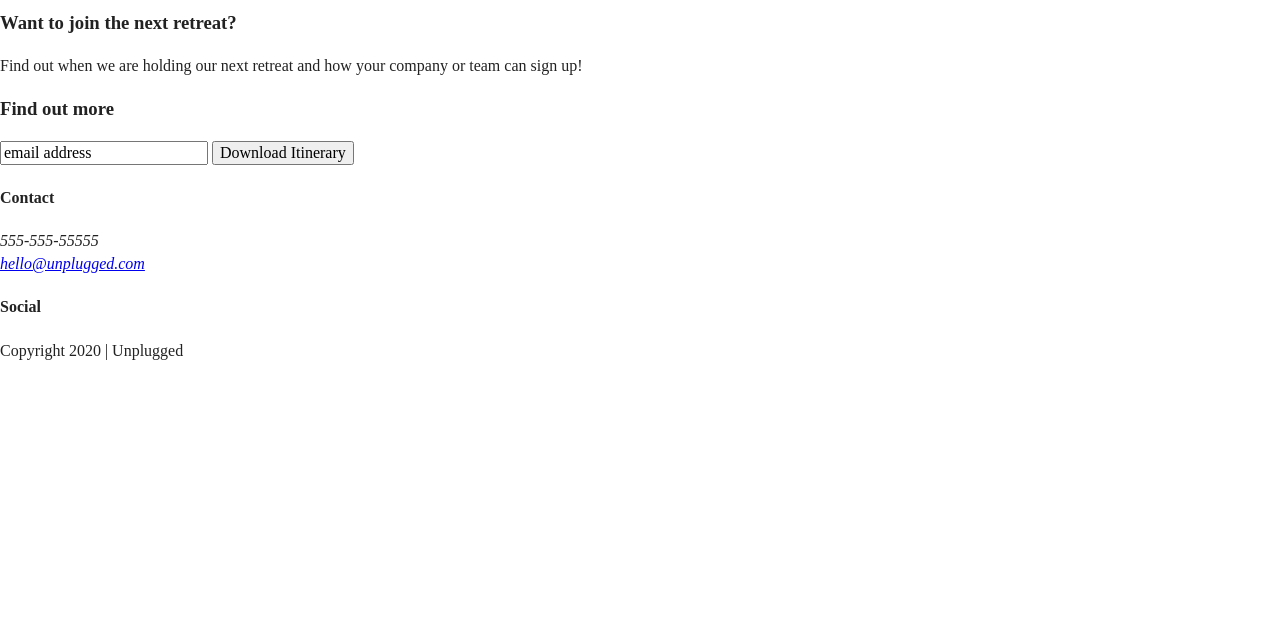
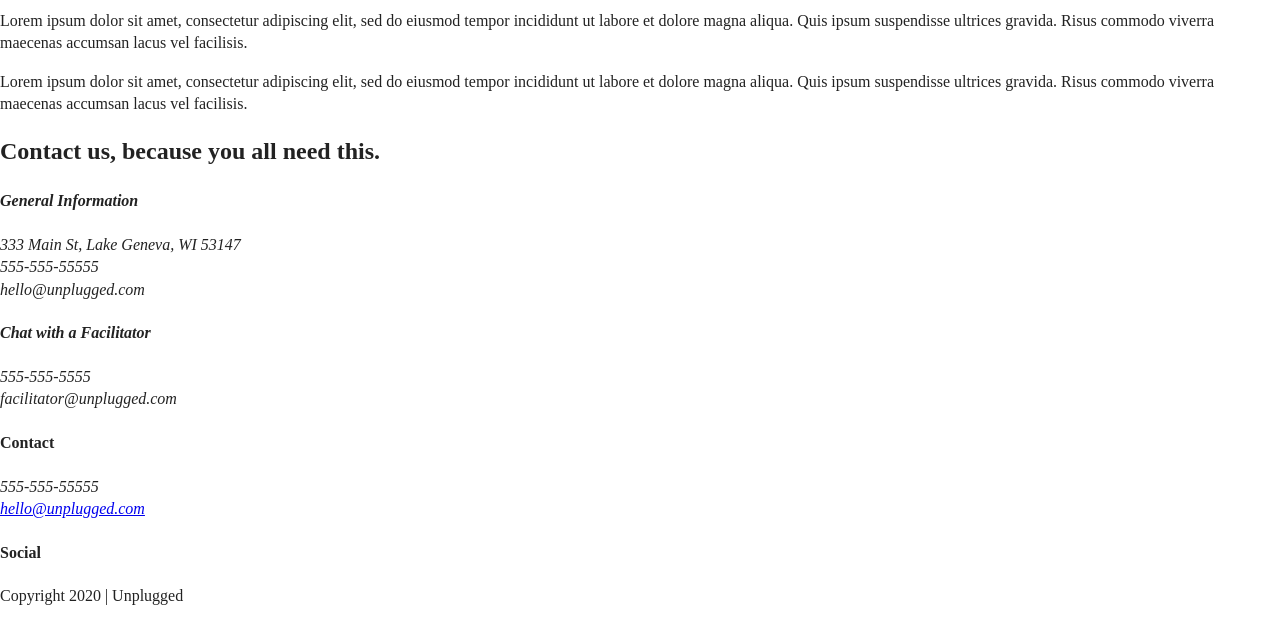
Before and after one commit to angie-bee/206-unplugged-retreat, a website: page about/index.html in a window 1280 px wide. Shown: the part 162-800 px from the top of the page. Drawn offline with Linux system fonts and the light colour scheme.

Commit message:
Fleshed out HTML for About page

```diff
--- a/about/index.html
+++ b/about/index.html
@@ -41,27 +41,41 @@
 
 <main>
 
-  <section class="hero-area">
+    <section class="mission">
         <div class="content-wrapper">
-      <div class="hero-text">
-        <h1>Retreat from the desk, return refreshed.</h1>
+          <h1>Our Mission - we want to make you the team you always wanted to be.</h1>
+          <div class="mission-content">
+              <p>Lorem ipsum dolor sit amet, consectetur adipiscing elit, sed do eiusmod tempor incididunt ut labore et dolore magna aliqua. Quis ipsum suspendisse ultrices gravida. Risus commodo viverra maecenas accumsan lacus vel facilisis.</p>
+              <p>Lorem ipsum dolor sit amet, consectetur adipiscing elit, sed do eiusmod tempor incididunt ut labore et dolore magna aliqua. Quis ipsum suspendisse ultrices gravida. Risus commodo viverra maecenas accumsan lacus vel facilisis.</p>
           </div>
         </div>
     </section>
 
-  <aside>
+    <section class="map">
         <div class="content-wrapper">
-      <div class="form-description">
-        <h3>Want to join the next retreat?</h3>
-        <p>Find out when we are holding our next retreat and how your company or team can sign up!</p>
+            <!-- insert google map here -->
         </div>
+    </section>
 
-      <div class="form">
-        <h3>Find out more</h3>
-        <input type="text" name="name" value="email address">
-        <input type="button" value="Download Itinerary">
+    <section class="contact-section">
+        <div class="content-wrapper">
+            <h2>Contact us, because you all need this.</h2>
+            <address class="contact-content">
+                <div>
+                    <h4>General Information</h4>
+                    <p>
+                    333  Main St, Lake Geneva, WI 53147<br>
+                    555-555-55555<br>
+                    hello@unplugged.com</p>
                 </div>
-  </aside>
+                <div>
+                    <h4>Chat with a Facilitator</h4>
+                    <p>555-555-5555<br>
+                    facilitator@unplugged.com</p>
+                </div>
+            </address>
+        </div>
+    </section>
 
 </main> <!-- main wrapper -->
 
```
Lines whose indentation alone changed are shown as unchanged.
